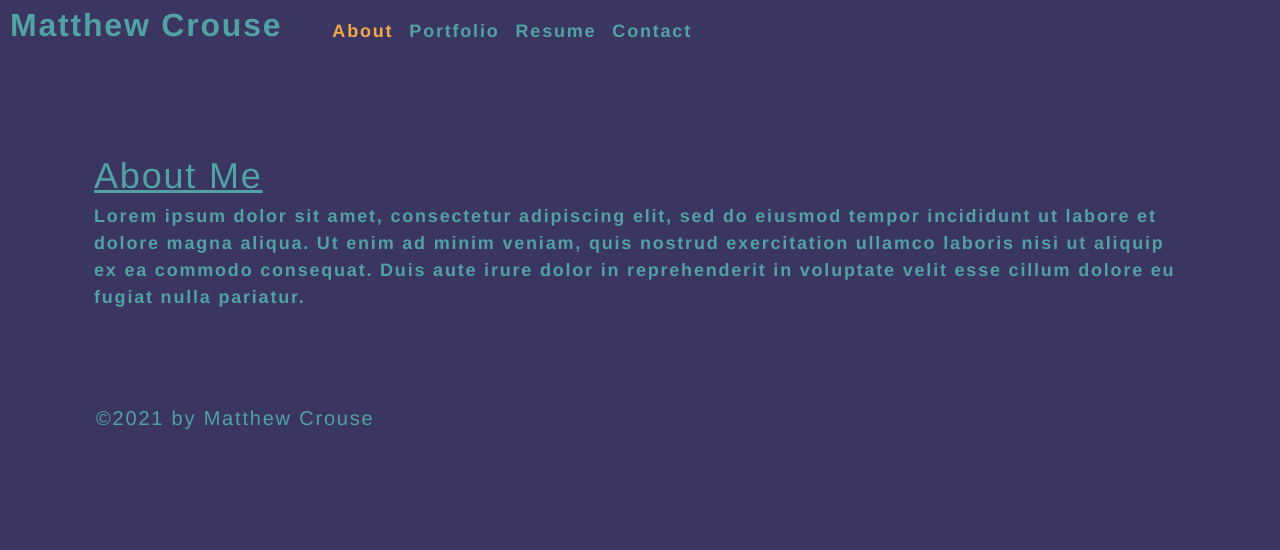
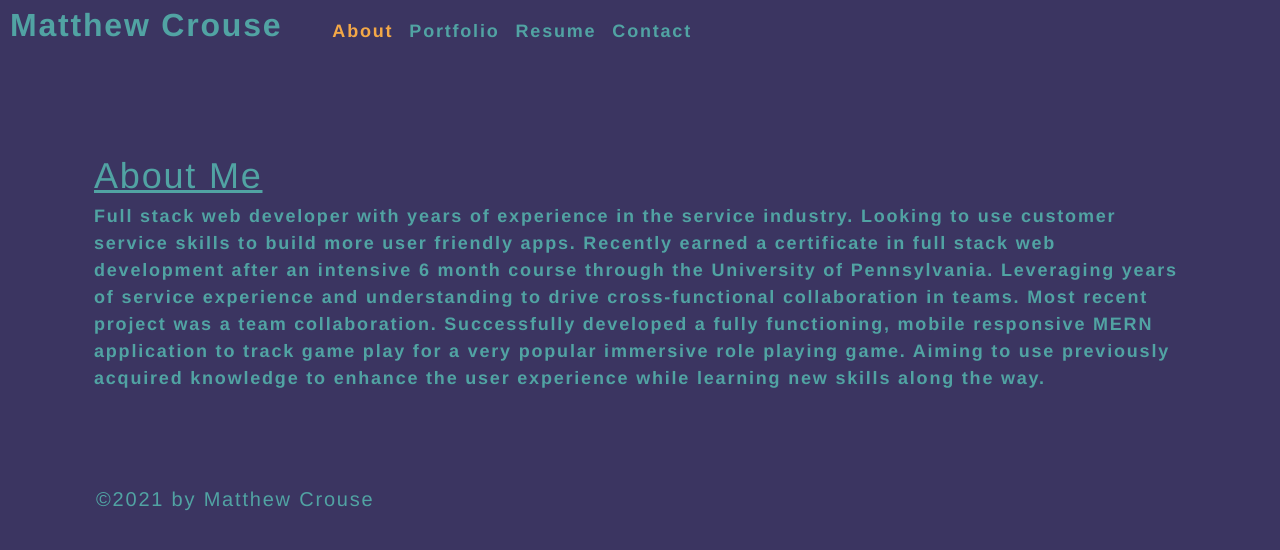
Before and after one commit to Mcrouse42/react-portfolio2, a React (Create React App) app: page / in a window 1280 px wide. Shown: the top 550 px of the page. Built offline with nearby package versions, Linux system fonts and the light colour scheme.

Commit message:
Update index.js

```diff
--- a/src/components/About/index.js
+++ b/src/components/About/index.js
@@ -14,11 +14,15 @@ function About() {
         alt="cover"
       /> */}
       <div>
-        Lorem ipsum dolor sit amet, consectetur adipiscing elit, sed do eiusmod
-        tempor incididunt ut labore et dolore magna aliqua. Ut enim ad minim
-        veniam, quis nostrud exercitation ullamco laboris nisi ut aliquip ex ea
-        commodo consequat. Duis aute irure dolor in reprehenderit in voluptate
-        velit esse cillum dolore eu fugiat nulla pariatur.
+       Full stack web developer with years of experience in the service industry.
+       Looking to use customer service skills to build more user friendly apps. Recently
+       earned a certificate in full stack web development after an intensive 6 month course
+       through the University of Pennsylvania. Leveraging years of service experience and
+       understanding to drive cross-functional collaboration in teams. Most recent project was
+       a team collaboration. Successfully developed a fully functioning, mobile responsive MERN
+       application to track game play for a very popular immersive role playing game. Aiming to use
+       previously acquired knowledge to enhance the user experience while learning new skills along the way.
+
       </div>
     </section>
   );
```
